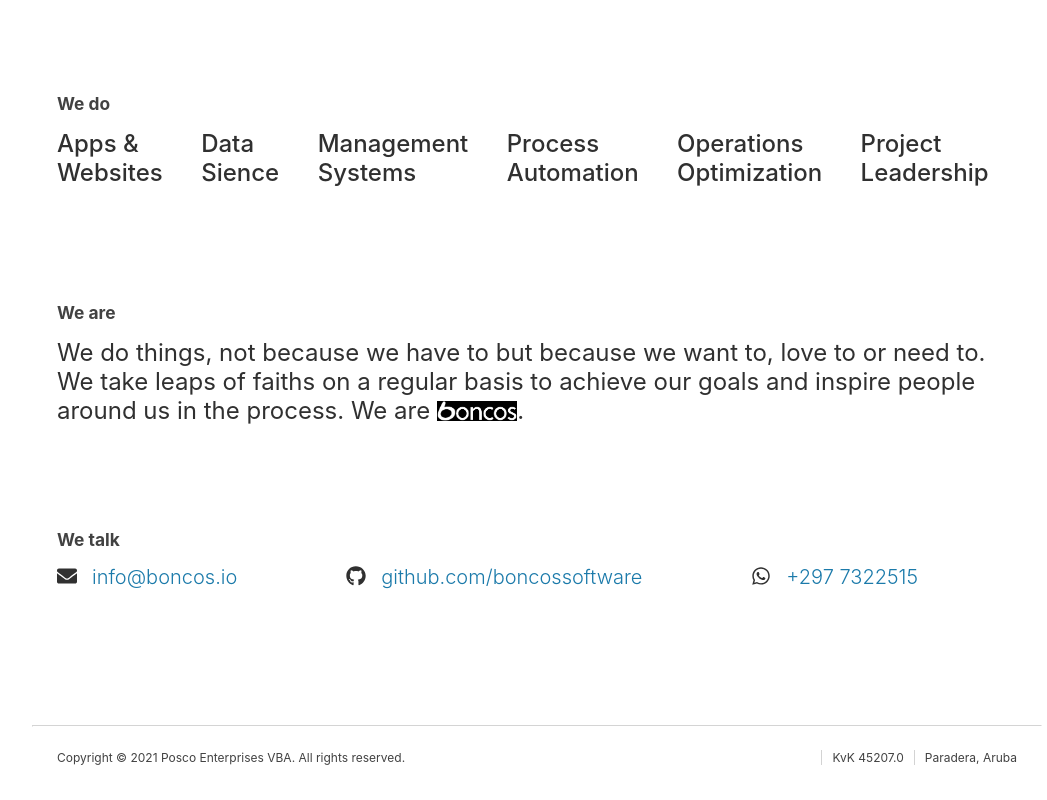
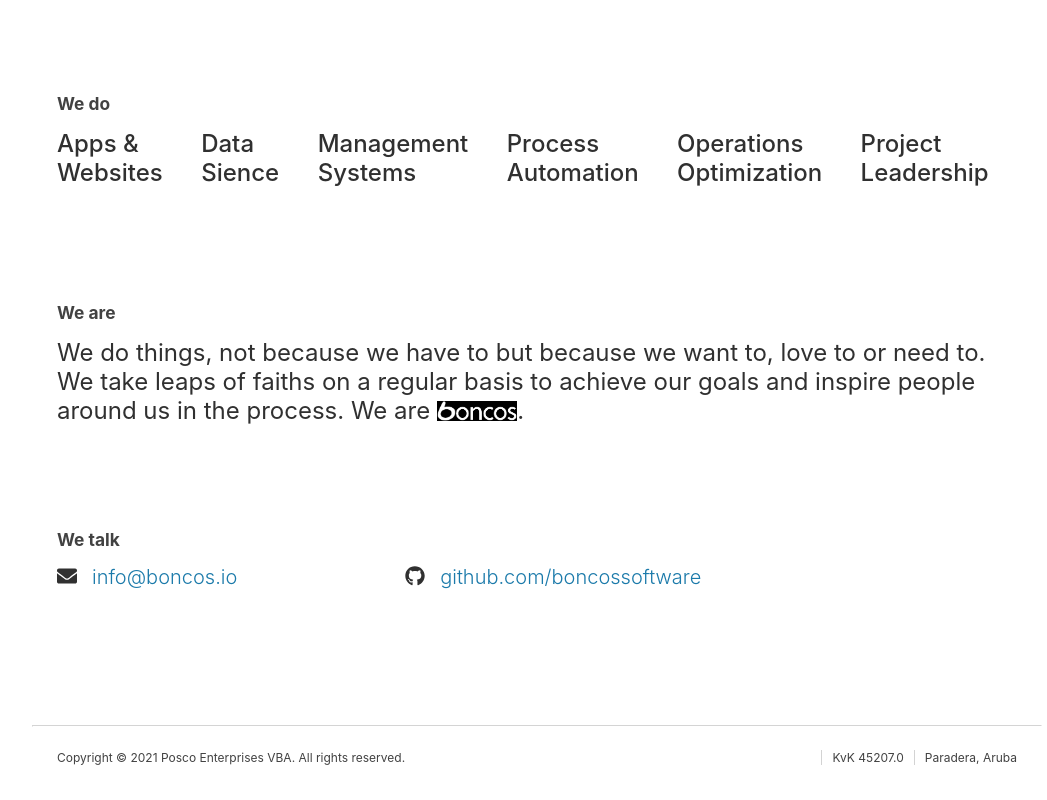
Before and after one commit to boncossoftware/company-website, a React (Create React App) app: page / in a window 1280 px wide. Shown: the part 836-1636 px from the top of the page, without its empty margins (103-1150 px from the left). Built offline with nearby package versions, Linux system fonts and the light colour scheme.

Commit message:
Removed whatsapp number and repaired broken tests.

```diff
--- a/src/containers/Home/Home.tsx
+++ b/src/containers/Home/Home.tsx
@@ -53,12 +53,6 @@
                 >
                     github.com/boncossoftware
                 </Point>
-                <Point
-                    icon={FaWhatsapp}
-                    url='https://wa.me/2977322515?text=Hi%2C%20lets%20make%20software%21'
-                >
-                    +297 7322515
-                </Point>
             </PointSectionContent>
         </Section>
     </>
```
Also changed, not shown: src/setupTests.js (+8 -0 lines).
